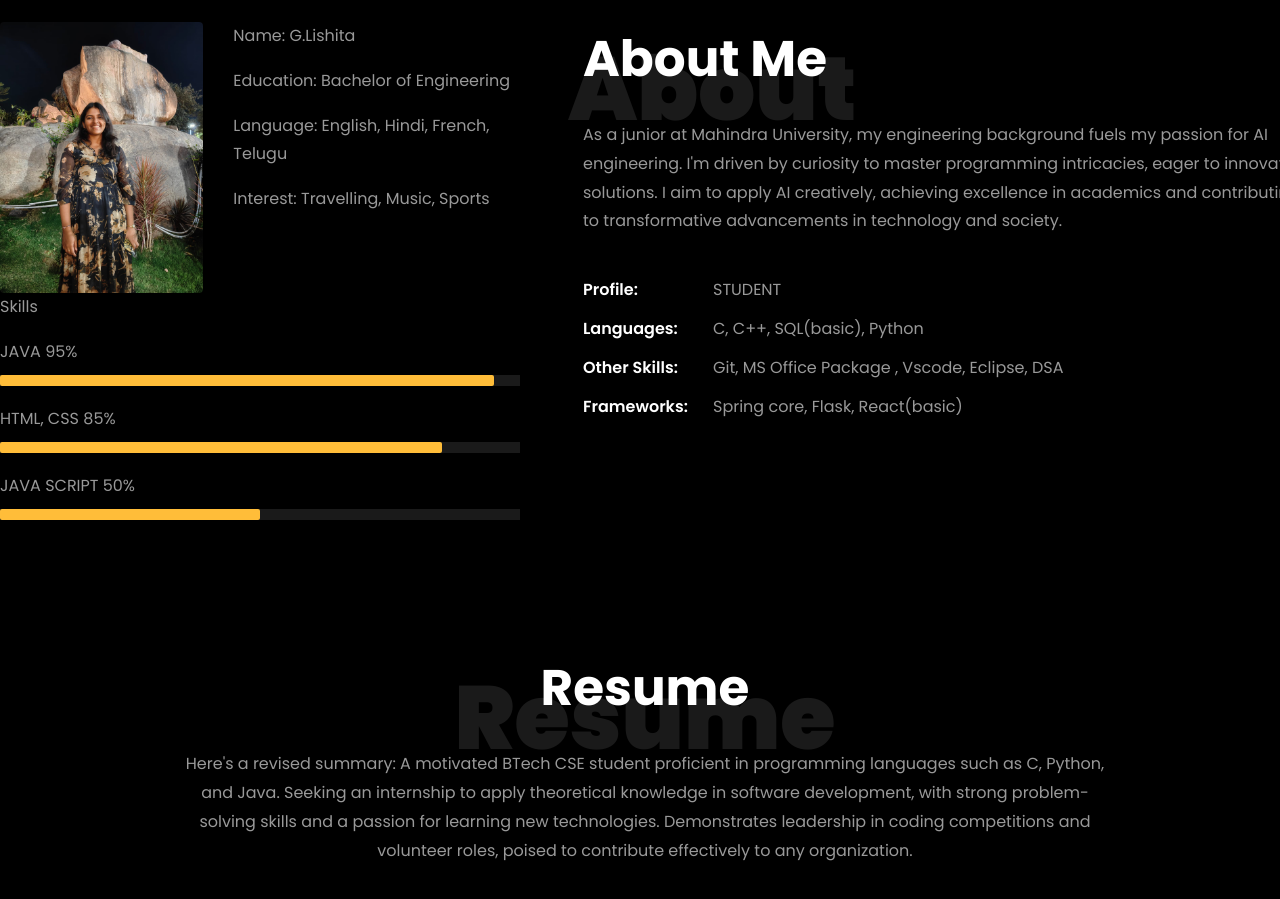
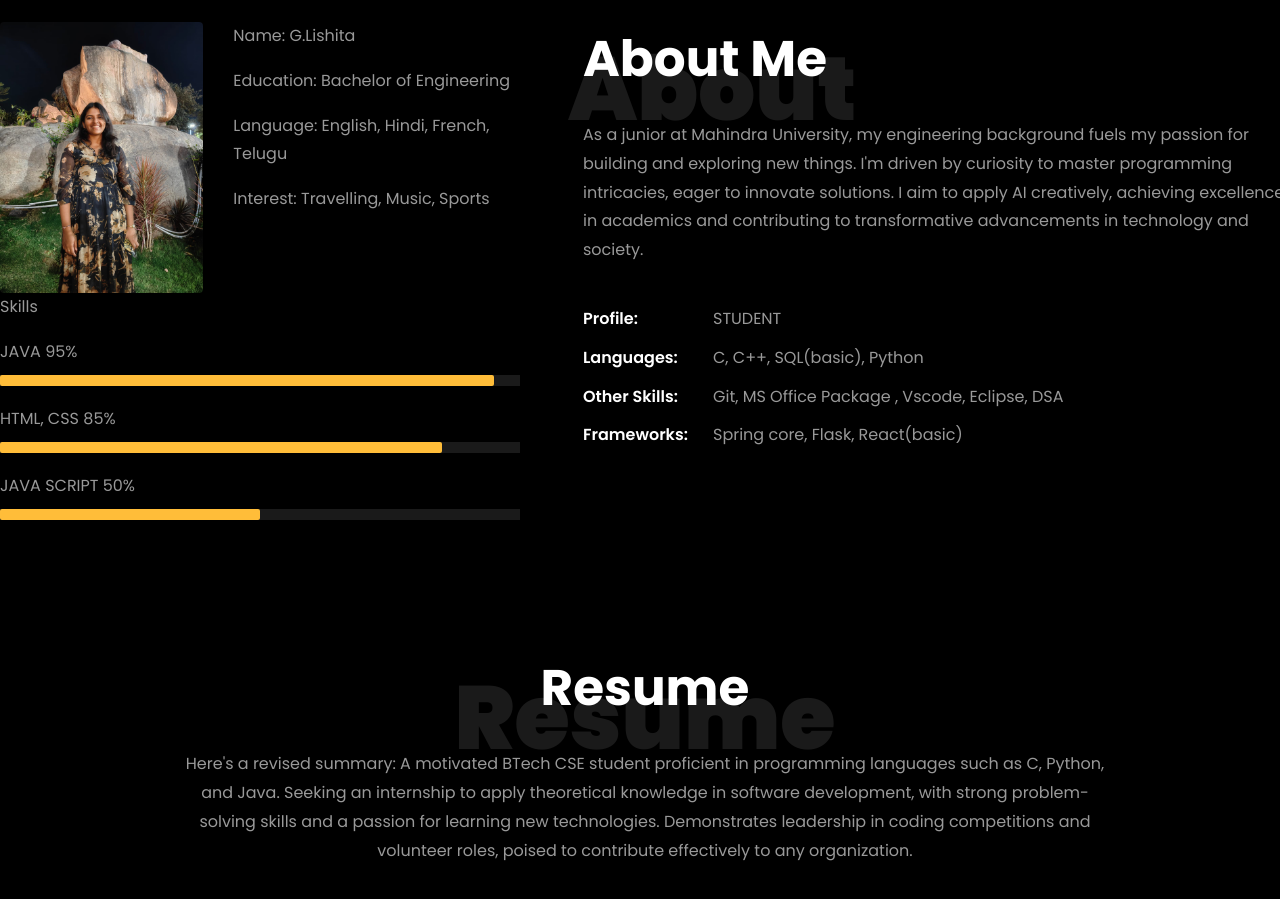
Before and after one commit to GLISH214/GLISH214.github.io, a plain HTML site: page index.html in a window 1280 px wide. Shown: the part 840-1739 px from the top of the page. Drawn offline with Linux system fonts and the light colour scheme; files whose address does not match are found by name.

Commit message:
Update index.html

```diff
--- a/index.html
+++ b/index.html
@@ -254,7 +254,7 @@
 								<h1 class="big">About</h1>
 								<h2 class="mb-4">About Me</h2>
 
-								<p>As a junior at Mahindra University, my engineering background fuels my passion for AI engineering. I'm driven by curiosity to master programming intricacies, eager to innovate solutions.
+								<p>As a junior at Mahindra University, my engineering background fuels my passion for building and exploring new things. I'm driven by curiosity to master programming intricacies, eager to innovate solutions.
 									 I aim to apply AI creatively, achieving excellence in academics and contributing to transformative advancements in technology and society.</p>
 								<ul class="about-info mt-4 px-md-0 px-2">
 									<li class="d-flex"><span>Profile:</span> <span>STUDENT</span></li>
```
